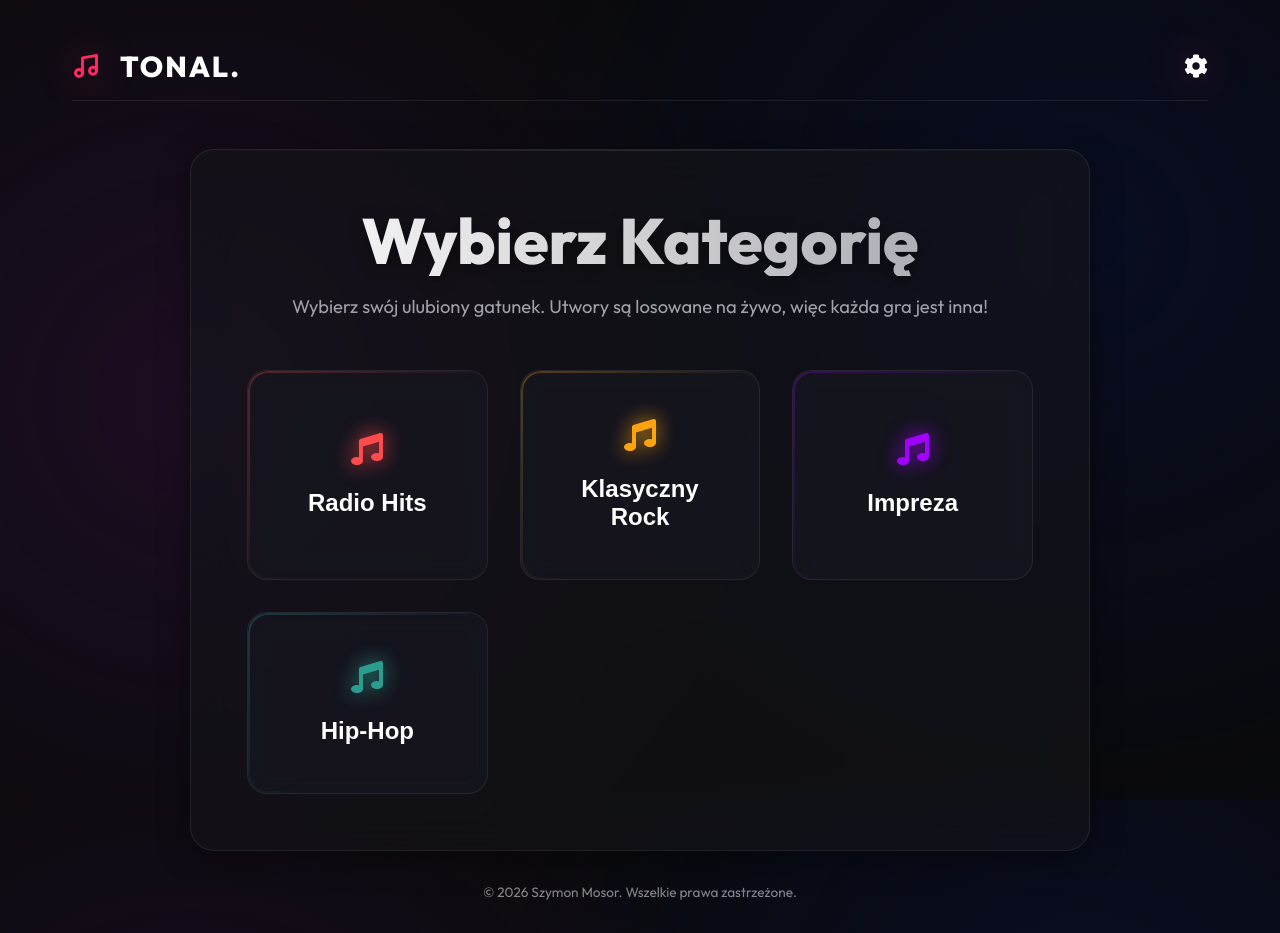
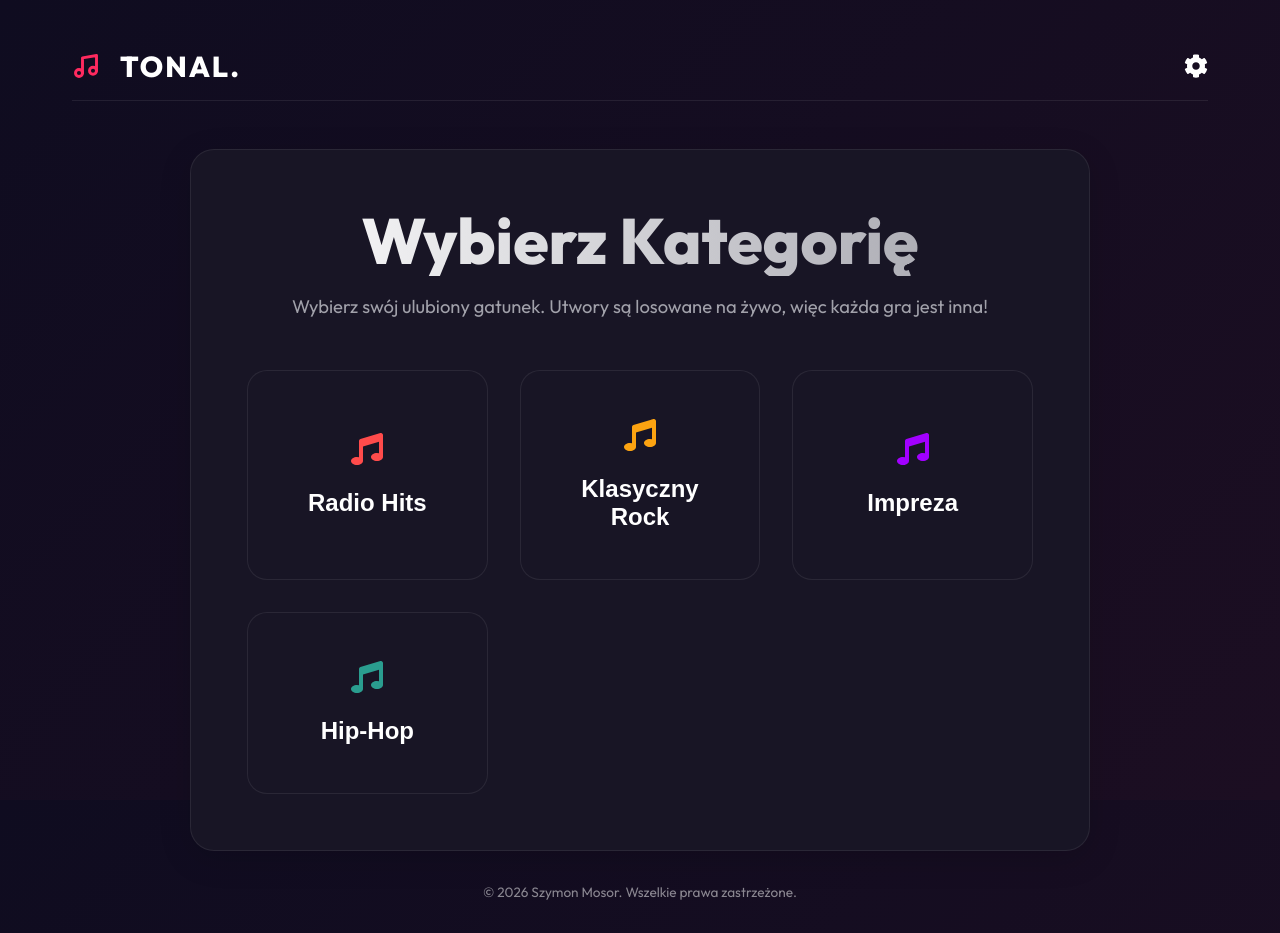
Before and after one commit to wawrzaszek/MusicQuiz, a React (Vite) app: page / in a window 1280 px wide. Built offline with nearby package versions, Linux system fonts and the light colour scheme.

Commit message:
Uproszczono styl graficzny dla lepszej wydajności (usunięto blury i ciężkie efekty)

```diff
--- a/src/App.css
+++ b/src/App.css
@@ -9,7 +9,7 @@
   width: 100%;
 }
 
-/* Header with neon glow */
+/* Header */
 .header {
   display: flex;
   justify-content: space-between;
@@ -29,32 +29,21 @@
   color: var(--text-primary);
   text-transform: uppercase;
   letter-spacing: 2px;
-  transition: text-shadow 0.3s;
 }
 
-.header h2:hover {
-  text-shadow: var(--neon-glow);
-}
-
-.header svg {
-  filter: drop-shadow(var(--neon-glow));
-}
-
-/* Neon Pill for Score */
+/* Score Pill */
 .score-badge {
-  background: rgba(255, 255, 255, 0.1);
-  backdrop-filter: blur(8px);
+  background: var(--bg-card);
   padding: 0.6rem 1.5rem;
   border-radius: 100px;
   font-weight: 700;
   font-size: 1.1rem;
   color: var(--accent);
   border: 1px solid var(--accent);
-  box-shadow: inset 0 0 10px rgba(255, 42, 95, 0.2), 0 0 10px rgba(255, 42, 95, 0.2);
 }
 
 .icon-btn {
-  transition: transform 0.3s, color 0.3s;
+  transition: transform 0.2s, color 0.2s;
 }
 
 .icon-btn:hover {
@@ -79,7 +68,7 @@
   width: 100%;
 }
 
-/* Stunning Category Grid */
+/* Category Grid */
 .category-grid {
   display: grid;
   grid-template-columns: repeat(auto-fit, minmax(240px, 1fr));
@@ -87,9 +76,9 @@
   margin-top: 3rem;
 }
 
+/* Uproszczone kafelki bez pseudo-elementów mask i blura */
 .category-card {
-  background: rgba(25, 25, 35, 0.5);
-  backdrop-filter: blur(12px);
+  background: var(--bg-card);
   border: 1px solid var(--glass-border);
   border-radius: 20px;
   padding: 3rem 2rem;
@@ -99,51 +88,28 @@
   justify-content: center;
   gap: 1.5rem;
   cursor: pointer;
-  transition: all 0.4s cubic-bezier(0.25, 0.8, 0.25, 1);
+  transition: transform 0.2s, background 0.2s, border-color 0.2s;
   color: var(--text-primary);
-  position: relative;
-  overflow: hidden;
-}
-
-/* Neon glow effect on hover */
-.category-card::before {
-  content: '';
-  position: absolute;
-  top: 0; left: 0; right: 0; bottom: 0;
-  border-radius: 20px;
-  padding: 2px;
-  background: linear-gradient(135deg, var(--cat-color), transparent 60%);
-  -webkit-mask: linear-gradient(#fff 0 0) content-box, linear-gradient(#fff 0 0);
-  -webkit-mask-composite: xor;
-  mask-composite: exclude;
-  opacity: 0.3;
-  transition: opacity 0.4s;
 }
 
 .category-card:hover {
-  transform: translateY(-8px) scale(1.02);
-  background: rgba(30, 30, 45, 0.7);
-  box-shadow: 0 15px 35px rgba(0,0,0,0.4), 0 0 25px var(--cat-color);
-}
-
-.category-card:hover::before {
-  opacity: 1;
+  transform: translateY(-4px);
+  background: var(--bg-card-hover);
+  border-color: var(--cat-color);
 }
 
 .category-card svg {
   color: var(--cat-color);
-  filter: drop-shadow(0 0 10px var(--cat-color));
-  transition: transform 0.4s;
+  transition: transform 0.2s;
 }
 
 .category-card:hover svg {
-  transform: scale(1.2);
+  transform: scale(1.1);
 }
 
 .category-card h3 {
   font-size: 1.5rem;
   font-weight: 600;
-  z-index: 1;
 }
 
 /* Dynamic Quiz Layout */
@@ -153,18 +119,13 @@
   display: flex;
   flex-direction: column;
   gap: 2.5rem;
-  background: transparent;
-  box-shadow: none;
-  padding: 0;
-  border: none;
 }
 
-/* Beautiful Album Cover with Glow */
+/* Okładka bez ciężkiego blura 60px w tle */
 .player-wrapper {
   display: flex;
   justify-content: center;
   margin-bottom: 1rem;
-  position: relative;
 }
 
 .album-art-container {
@@ -172,33 +133,9 @@
   height: 280px;
   border-radius: 24px;
   overflow: hidden;
-  box-shadow: var(--glass-shadow);
-  position: relative;
-  background: rgba(0,0,0,0.5);
+  box-shadow: 0 10px 20px rgba(0,0,0,0.3);
+  background: #111;
   border: 1px solid var(--glass-border);
-  transition: all 0.5s cubic-bezier(0.175, 0.885, 0.32, 1.275);
-}
-
-/* A glowing orb behind the cover */
-.player-wrapper::after {
-  content: '';
-  position: absolute;
-  width: 280px; height: 280px;
-  background: var(--accent);
-  border-radius: 50%;
-  filter: blur(60px);
-  opacity: 0.15;
-  z-index: -1;
-  animation: pulse-glow 4s infinite alternate;
-}
-
-@keyframes pulse-glow {
-  0% { transform: scale(0.9); opacity: 0.1; }
-  100% { transform: scale(1.1); opacity: 0.25; }
-}
-
-.music-waves span {
-  box-shadow: 0 0 10px var(--accent);
 }
 
 /* Quiz Content & Options */
@@ -207,7 +144,6 @@
   flex-direction: column;
   gap: 2rem;
   background: var(--bg-card);
-  backdrop-filter: blur(16px);
   padding: 3rem;
   border-radius: 24px;
   border: 1px solid var(--glass-border);
@@ -220,9 +156,9 @@
   gap: 1.2rem;
 }
 
-/* Modern Options Buttons */
+/* Uproszczone przyciski bez expanding circle */
 .option-btn {
-  background: rgba(255, 255, 255, 0.05);
+  background: #2a2640;
   color: var(--text-primary);
   border: 1px solid var(--glass-border);
   padding: 1.5rem;
@@ -230,52 +166,33 @@
   font-size: 1.15rem;
   font-weight: 500;
   cursor: pointer;
-  transition: all 0.3s cubic-bezier(0.16, 1, 0.3, 1);
+  transition: background 0.2s, border-color 0.2s, transform 0.2s;
   display: flex;
   align-items: center;
   justify-content: center;
   gap: 1rem;
   text-align: center;
-  position: relative;
-  overflow: hidden;
-}
-
-.option-btn::after {
-  content: '';
-  position: absolute;
-  top: 50%; left: 50%;
-  width: 0; height: 0;
-  background: rgba(255,255,255,0.1);
-  border-radius: 50%;
-  transform: translate(-50%, -50%);
-  transition: width 0.4s, height 0.4s;
-}
-
-.option-btn:hover:not(.disabled)::after {
-  width: 300px; height: 300px;
 }
 
 .option-btn:hover:not(.disabled) {
+  background: #363250;
   border-color: var(--accent);
-  box-shadow: 0 0 15px rgba(255, 42, 95, 0.3);
   transform: translateY(-2px);
 }
 
 /* State Styling for Buttons */
 .option-btn.correct {
-  background: rgba(16, 185, 129, 0.2);
+  background: #064e3b;
   border-color: var(--success);
-  box-shadow: 0 0 20px rgba(16, 185, 129, 0.4);
 }
 
 .option-btn.wrong {
-  background: rgba(239, 68, 68, 0.2);
+  background: #7f1d1d;
   border-color: var(--error);
-  box-shadow: 0 0 20px rgba(239, 68, 68, 0.4);
 }
 
 .option-btn.disabled {
-  opacity: 0.5;
+  opacity: 0.6;
   cursor: not-allowed;
   transform: none !important;
 }
@@ -289,24 +206,22 @@
   grid-column: 1 / -1;
   width: 100%;
   height: 8px;
-  background: rgba(0, 0, 0, 0.4);
+  background: #111;
   border-radius: 10px;
   overflow: hidden;
   margin-bottom: 0.5rem;
-  border: 1px solid rgba(255,255,255,0.05);
+  border: 1px solid var(--glass-border);
 }
 
 .timer-bar {
   height: 100%;
   background: var(--accent-gradient);
   border-radius: 10px;
-  transition: width 1s linear, background 0.3s ease;
-  box-shadow: 0 0 10px var(--accent);
+  transition: width 1s linear;
 }
 
 .timer-bar.danger {
   background: var(--error);
-  box-shadow: 0 0 15px var(--error);
 }
 
 .timer-text {
@@ -323,36 +238,32 @@
   font-weight: 700;
   color: var(--text-primary);
   font-variant-numeric: tabular-nums;
-  text-shadow: 0 0 8px rgba(255,255,255,0.3);
 }
 
-/* Loading Spin */
+/* Loading Spin (uproszczony) */
 .loading {
   text-align: center;
   color: var(--accent);
   font-weight: 600;
   font-size: 1.3rem;
   padding: 3rem;
-  animation: pulse-glow 2s infinite ease-in-out;
   text-transform: uppercase;
   letter-spacing: 2px;
 }
 
-/* Next / Finish Button Pop */
+/* Uproszczona animacja dla Reveal */
 .reveal-actions {
-  animation: slideUpPop 0.5s cubic-bezier(0.175, 0.885, 0.32, 1.275);
+  animation: slideUp 0.3s ease-out;
 }
 
-@keyframes slideUpPop {
-  0% { opacity: 0; transform: translateY(20px) scale(0.9); }
-  100% { opacity: 1; transform: translateY(0) scale(1); }
+@keyframes slideUp {
+  0% { opacity: 0; transform: translateY(10px); }
+  100% { opacity: 1; transform: translateY(0); }
 }
 
 .reveal-actions h3 {
   font-size: 1.8rem;
-  background: linear-gradient(to right, #fff, var(--text-secondary));
-  -webkit-background-clip: text;
-  -webkit-text-fill-color: transparent;
+  color: #fff;
   margin-bottom: 1.5rem;
 }
 
--- a/src/index.css
+++ b/src/index.css
@@ -1,12 +1,11 @@
 @import url('https://fonts.googleapis.com/css2?family=Outfit:wght@300;400;500;600;700;800&display=swap');
 
 :root {
-  --bg-color-1: #09090b;
+  --bg-color-1: #0f0c20;
   --bg-color-2: #1c0e22;
-  --bg-color-3: #080d21;
 
-  --bg-card: rgba(20, 20, 25, 0.6);
-  --bg-card-hover: rgba(30, 30, 40, 0.8);
+  --bg-card: #181525;
+  --bg-card-hover: #221e35;
 
   --text-primary: #ffffff;
   --text-secondary: #a1a1aa;
@@ -19,8 +18,7 @@
   --error: #ef4444;
 
   --glass-border: rgba(255, 255, 255, 0.08);
-  --glass-shadow: 0 8px 32px 0 rgba(0, 0, 0, 0.37);
-  --neon-glow: 0 0 20px rgba(255, 42, 95, 0.4);
+  --glass-shadow: 0 8px 32px 0 rgba(0, 0, 0, 0.15);
 }
 
 * {
@@ -33,11 +31,8 @@
 
 body {
   font-family: 'Outfit', sans-serif;
-  background: var(--bg-color-1);
-  /* A beautiful animated gradient background */
-  background: radial-gradient(circle at 15% 50%, var(--bg-color-2), transparent 50%),
-              radial-gradient(circle at 85% 30%, var(--bg-color-3), transparent 50%),
-              var(--bg-color-1);
+  /* Prosty, lekki w renderowaniu gradient */
+  background: linear-gradient(135deg, var(--bg-color-1) 0%, var(--bg-color-2) 100%);
   background-attachment: fixed;
   color: var(--text-primary);
   min-height: 100vh;
@@ -51,35 +46,19 @@ body {
   flex-direction: column;
 }
 
-/* Stunning Glassmorphism Panels */
+/* Uproszczone panele bez obciążającego backdrop-filter */
 .glass-panel {
   background: var(--bg-card);
-  backdrop-filter: blur(20px);
-  -webkit-backdrop-filter: blur(20px);
   border-radius: 24px;
   padding: 3.5rem;
   border: 1px solid var(--glass-border);
   box-shadow: var(--glass-shadow);
   position: relative;
-  overflow: hidden;
-}
-
-/* Subtle inner glow for glass panels */
-.glass-panel::before {
-  content: '';
-  position: absolute;
-  top: 0;
-  left: 0;
-  right: 0;
-  height: 1px;
-  background: linear-gradient(90deg, transparent, rgba(255,255,255,0.2), transparent);
-  opacity: 0.5;
 }
 
 /* Global Buttons with Modern Styling */
 .btn {
-  background: rgba(255, 255, 255, 0.05);
-  backdrop-filter: blur(10px);
+  background: #2a2640;
   color: var(--text-primary);
   border: 1px solid var(--glass-border);
   padding: 1rem 2.5rem;
@@ -88,7 +67,7 @@ body {
   font-weight: 600;
   font-family: inherit;
   cursor: pointer;
-  transition: all 0.3s cubic-bezier(0.25, 0.8, 0.25, 1);
+  transition: all 0.2s ease-out;
   display: inline-flex;
   align-items: center;
   justify-content: center;
@@ -98,9 +77,8 @@ body {
 }
 
 .btn:hover {
-  background: rgba(255, 255, 255, 0.1);
+  background: #363250;
   transform: translateY(-2px);
-  box-shadow: 0 10px 20px rgba(0,0,0,0.2);
 }
 
 .btn:active {
@@ -110,16 +88,14 @@ body {
 .btn-primary {
   background: var(--accent-gradient);
   border: none;
-  box-shadow: var(--neon-glow);
   color: white;
 }
 
 .btn-primary:hover {
   background: linear-gradient(135deg, #ff4a7c 0%, #e83a8b 100%);
-  box-shadow: 0 0 30px rgba(255, 42, 95, 0.6);
 }
 
-/* Typography with glows and distinct weight */
+/* Uproszczona typografia */
 h1 {
   font-size: 4rem;
   font-weight: 800;
@@ -128,7 +104,6 @@ h1 {
   background: linear-gradient(to right, #fff, #a1a1aa);
   -webkit-background-clip: text;
   -webkit-text-fill-color: transparent;
-  filter: drop-shadow(0 4px 8px rgba(0,0,0,0.4));
 }
 
 h2 {
@@ -144,12 +119,12 @@ p {
   font-weight: 400;
 }
 
-/* Smooth enter animations */
+/* Proste animacje wejścia */
 @keyframes fadeInSlideUp {
-  0% { opacity: 0; transform: translateY(30px); }
+  0% { opacity: 0; transform: translateY(20px); }
   100% { opacity: 1; transform: translateY(0); }
 }
 
 .animate-fade-in {
-  animation: fadeInSlideUp 0.6s cubic-bezier(0.2, 0.8, 0.2, 1) forwards;
+  animation: fadeInSlideUp 0.4s ease-out forwards;
 }
```
